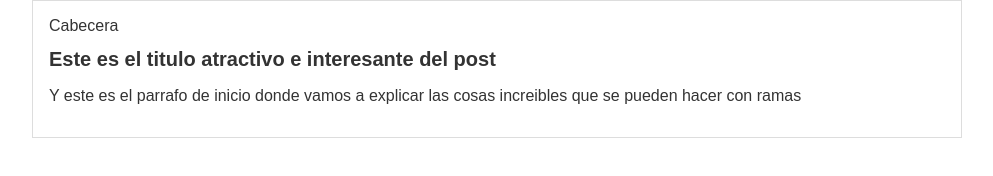
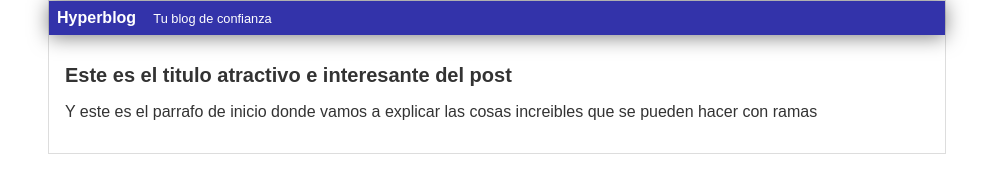
Before and after one commit to CristhianCM/hyperblog, a plain HTML site: page blogpost.html in a window 1280 px wide. Shown: the whole page, without its empty margins (143-1136 px from the left). Drawn offline with Linux system fonts and the light colour scheme.

Commit message:
Finalizada la cabecera con diseño azul

```diff
--- a/blogpost.html
+++ b/blogpost.html
@@ -6,7 +6,10 @@
     <body>
         <div id="container">
             <div id="cabecera">
-                Cabecera
+                    Hyperblog
+                    <span id="tagline">
+                        Tu blog de confianza
+                    </span>
             </div>
             <div id="post">
                 <h1>Este es el titulo
--- a/css/estilos.css
+++ b/css/estilos.css
@@ -7,10 +7,29 @@ body
     margin: 0;
     padding: 0;
 }
+
+#cabecera
+{
+    background: #33A;
+    box-shadow: 0px 2px 20px 0px rgba(0,0,0,0.5);
+    color: white;
+    font-weight: bold;
+    margin: 0;
+    padding: 0.5em;
+
+}
+
+#cabecera #tagline
+{
+    padding: 0 0 0 1em;
+    font-weight: normal;
+    font-size: 0.8em;
+}
+
 #container
 {
     width: 70%;
-    padding: 1em;
+    padding: 0;
     text-align: left;
     border: 1px solid #DDD;
     margin: 0 auto;
@@ -20,3 +39,8 @@ body
 {
     font-size: 20px;
 }
+
+#post
+{
+    padding: 1em;
+}
```
